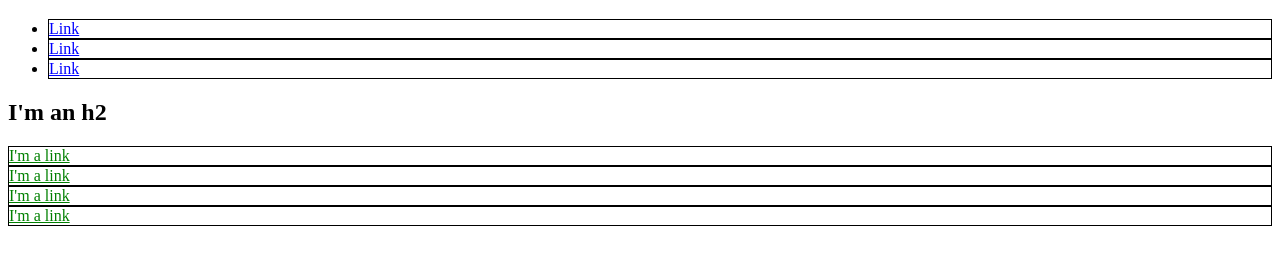
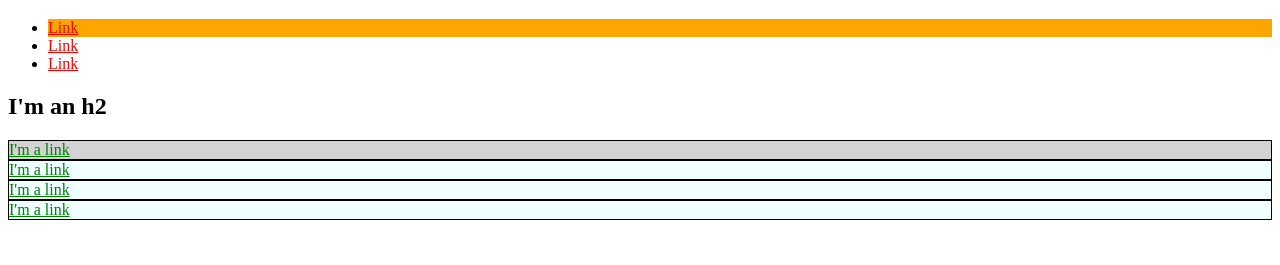
Before and after one commit to burentop/burentop.github.io, a plain HTML site: page index.html in a window 1280 px wide. Shown: the part 61-326 px from the top of the page. Drawn offline with Linux system fonts and the light colour scheme.

Commit message:
add classes for styling

```diff
--- a/index.html
+++ b/index.html
@@ -7,24 +7,27 @@
       a {
         color: red;
       }
-      div {
+      .bio-box {
         border: 1px solid black;
       }
-      li {
-        border: 1px solid black;
+      .micro-cloud {
+        background-color: azure;
       }
-      div a {
+      #exec-bio {
+        background-color: lightgray;
+      }
+      #halloween {
+        background-color: orange;
+      }
+      .bio-box a {
         color: green;
-      }
-      li a {
-        color: blue;
       }
     </style>
   </head>
   <body>
     <h1>I'm an h1</h1>
     <ul>
-      <li>
+      <li id="halloween">
         <a href="http://example.com/">Link</a>
       </li>
       <li>
@@ -35,16 +38,16 @@
       </li>
     </ul>
     <h2>I'm an h2</h2>
-    <div>
+    <div id="exec-bio" class="bio-box micro-cloud">
       <a href="http://example.com/">I'm a link</a>
     </div>
-    <div>
+    <div class="bio-box micro-cloud">
       <a href="http://example.com/">I'm a link</a>
     </div>
-    <div>
+    <div class="bio-box micro-cloud">
       <a href="http://example.com/">I'm a link</a>
     </div>
-    <div>
+    <div class="bio-box micro-cloud">
       <a href="http://example.com/">I'm a link</a>
     </div>
   </body>
```
